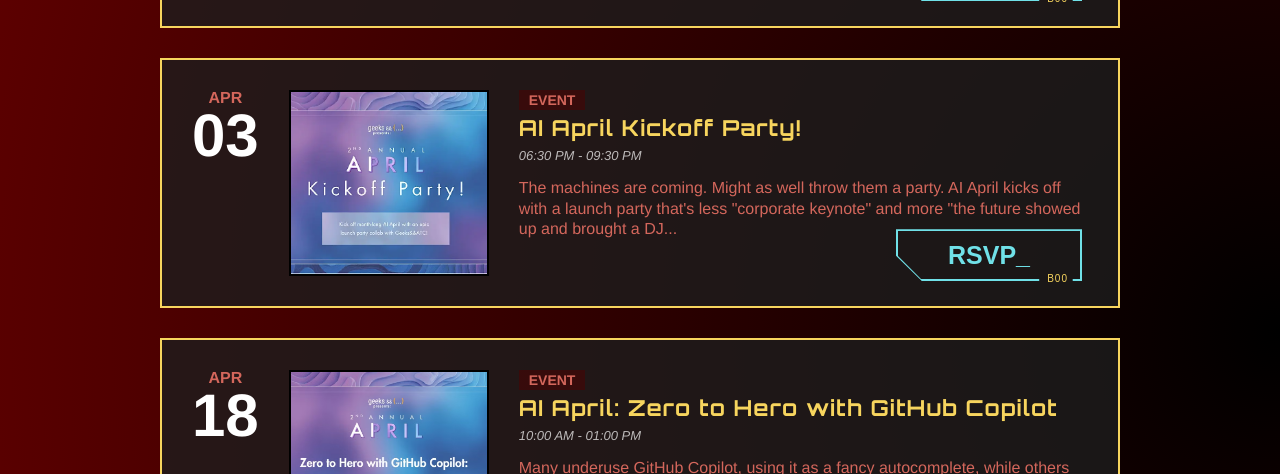
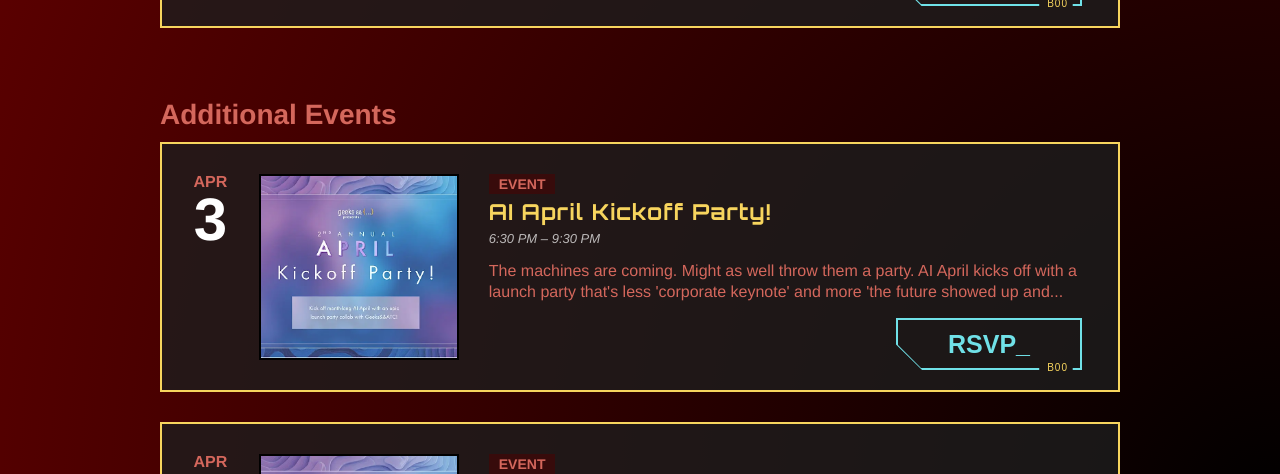
Before and after one commit to Alamo-Tech-Collective/alamo-tech-collective.github.io, a Jekyll site: the page built from events.md, in a window 1280 px wide and 900 px high, cut to the strip 426-900 px from the top of the window. Built offline with Jekyll 4.4.1, drawn with Linux system fonts in a browser that asks for light colours; nearby versions of some CDN libraries; some web fonts are replaced; some of the changed text lies outside the part shown.

Commit message:
Fixed no additional events issue

```diff
--- a/_includes/events-calendar.html
+++ b/_includes/events-calendar.html
@@ -1,4 +1,5 @@
 {% assign events = site.data.events %}
+{% assign additional_events = site.data.additional_events %}
 {% assign dev = site.data.dev_mode.dev_mode %}
 
 <section class="atc-events">
@@ -18,9 +19,7 @@
   <h2 class="event-title"># EVENT_LOOP</h2>
   <hr>
 
-  {% if events.size == 0 %}
-    <p class="no-events">Nothing scheduled yet — check back soon or <a href="https://www.meetup.com/alamotechcollective/" target="_blank" rel="noopener">follow us on Meetup</a>.</p>
-  {% else %}
+  {% if events.size > 0 %}
     <div class="events-grid">
       {% for event in events %}
         <article class="event-card">
@@ -73,36 +72,48 @@
           </div>
         </article>
       {% endfor %}
-        <!-- AI April Events not listed in Alamo Tech Collective -->
+      {% if additional_events.size > 0 %}
+      <h2 class="additional-title">Additional Events</h2>
+      {% endif %}
+    </div>
+    {% endif %}
+
+  <!-- Additional Events -->
+  {% if additional_events %}
+    <div class="events-grid">
+      {% for event in additional_events %}
         <article class="event-card">
           <div class="event-date-block">
-              <span class="event-month">APR</span>
-              <span class="event-day">03</span>
+            <span class="event-month">{{ event.date | date: "%b" | upcase }}</span>
+            <span class="event-day">{{ event.date | date: "%-d" }}</span>
           </div>
 
+          {% if event.image %}
           <div class="event-image">
-              <img src="../assets/images/ai-april.webp" alt="AI April Kickoff Party!">
+            <img src="{{ event.image }}" alt="{{ event.title }}">
           </div>
+          {% endif %}
 
           <div class="event-body">
             <div class="event-type-tag">EVENT</div>
 
             <h3 class="event-title">
-                <a href="https://www.meetup.com/meetup-group-umecjcqo/events/313286244/" target="_blank" rel="noopener">AI April Kickoff Party!</a>
+              <a href="{{ event.url }}" target="_blank" rel="noopener">{{ event.title }}</a>
             </h3>
 
             <p class="event-meta">
-                <span class="meta-item">06:30 PM - 09:30 PM
+              <span class="meta-item">{{ event.date | date: "%-I:%M %p" }}
+                {% if event.end_date %} &ndash; {{ event.end_date | date: "%-I:%M %p" }}{% endif %}
               </span>
             </p>
 
-              <p class="event-description">
-                The machines are coming. Might as well throw them a party. AI April kicks off with a launch party that's less "corporate keynote" and more "the future showed up and brought a DJ...
-              </p>
+            {% if event.description %}
+            <p class="event-description">{{ event.description | truncatewords: 30 }}</p>
+            {% endif %}
 
             <div class="event-footer">
               <button class="btn event-cta">
-                  <a href="https://www.meetup.com/meetup-group-umecjcqo/events/313286244/" target="_blank" rel="noopener" class="cyber-btn">
+                <a href="{{ event.url }}" target="_blank" rel="noopener" class="cyber-btn">
                   RSVP<span aria-hidden>_</span>
                   <span aria-hidden class="cyber-btn__glitch">RSVP</span>
                 </a>
@@ -111,44 +122,7 @@
             </div>
           </div>
         </article>
-
-        <article class="event-card">
-            <div class="event-date-block">
-              <span class="event-month">APR</span>
-              <span class="event-day">18</span>
-            </div>
-
-            <div class="event-image">
-              <img src="../assets/images/zero-to-hero.png" alt="AI April: Zero to Hero with GitHub Copilot: What Works in Real Projects">
-            </div>
-
-            <div class="event-body">
-              <div class="event-type-tag">EVENT</div>
-
-              <h3 class="event-title">
-                <a href="https://www.meetup.com/meetup-group-umecjcqo/events/313510254/" target="_blank" rel="noopener">AI April: Zero to Hero with GitHub Copilot</a>
-              </h3>
-
-              <p class="event-meta">
-                <span class="meta-item">10:00 AM - 01:00 PM
-                </span>
-              </p>
-
-              <p class="event-description">
-                Many underuse GitHub Copilot, using it as a fancy autocomplete, while others put too much trust into it and ship unverified code. In this hands-on workshop...
-              </p>
-
-              <div class="event-footer">
-                <button class="btn event-cta">
-                  <a href="https://www.meetup.com/meetup-group-umecjcqo/events/313510254/" target="_blank" rel="noopener" class="cyber-btn">
-                    RSVP<span aria-hidden>_</span>
-                    <span aria-hidden class="cyber-btn__glitch">RSVP</span>
-                  </a>
-                  <span aria-hidden class="btn__tag">B00</span>
-                </button>
-              </div>
-            </div>
-        </article>
+      {% endfor %}
     </div>
   {% endif %}
 
--- a/_sass/_events.scss
+++ b/_sass/_events.scss
@@ -10,6 +10,11 @@
     }
     .atc-events {
         padding: 20px;
+
+        .additional-title {
+            margin-top: 40px;
+            padding-bottom: 10px;
+        }
 
         .random-id {
             display: flex;
@@ -73,6 +78,7 @@
                 }
                 .event-body {
                     line-height: 1;
+                    position: relative;
 
                     .event-type-tag {
                         background: rgba(79, 0, 0, 0.5);
@@ -109,9 +115,12 @@
                         margin-bottom: 0;
                     }
                     .event-footer {
-                        display: flex;
-                        justify-content: flex-end;
-                        align-items: center;
+                        // display: flex;
+                        // justify-content: flex-end;
+                        // align-items: center;
+                        position: absolute;
+                        bottom: 0px;
+                        right: 0px;
 
                         .event-cta {
                             margin: 0 !important;
```
Also changed, not shown: _data/additional_events.json (added, +38 -0 lines), assets/images/hero.png (added), assets/images/openclaw.png (added). Lines whose indentation alone changed are shown as unchanged.
